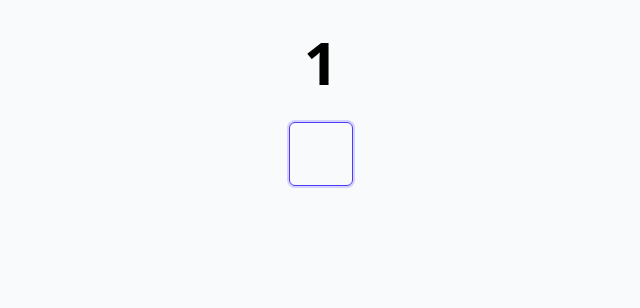
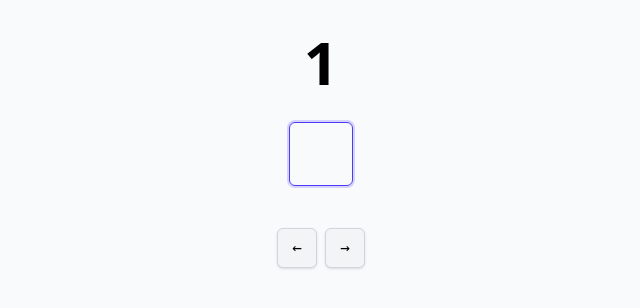
Before and after one commit to ratautas/klava2, a SvelteKit app: page /1/input in a window 1280 px wide. Shown: the top 308 px of the page, without its empty margins (319-959 px from the left). Built offline with nearby package versions, Linux system fonts and the light colour scheme.

Commit message:
Refactor word navigation and remove redundant complete page

```diff
--- a/src/routes/[word]/input/+page.svelte
+++ b/src/routes/[word]/input/+page.svelte
@@ -22,6 +22,28 @@
 		if (event.key === ' ' && isComplete) {
 			event.preventDefault();
 			goto(`/${nextWord}`);
+		} else if (event.key === 'ArrowLeft') {
+			event.preventDefault();
+			focusPreviousInput();
+		} else if (event.key === 'ArrowRight') {
+			event.preventDefault();
+			focusNextInput();
+		}
+	}
+
+	function focusNextInput() {
+		const currentFocusIndex = inputRefs.findIndex((input) => document.activeElement === input);
+		if (currentFocusIndex >= 0 && currentFocusIndex < inputRefs.length - 1) {
+			inputRefs[currentFocusIndex + 1].focus();
+			inputRefs[currentFocusIndex + 1].select();
+		}
+	}
+
+	function focusPreviousInput() {
+		const currentFocusIndex = inputRefs.findIndex((input) => document.activeElement === input);
+		if (currentFocusIndex > 0) {
+			inputRefs[currentFocusIndex - 1].focus();
+			inputRefs[currentFocusIndex - 1].select();
 		}
 	}
 
@@ -79,10 +101,21 @@
 			{/each}
 		</div>
 
-		{#if isComplete}
-			<div class="mt-2">
+		<div class="mt-2 flex items-center justify-center gap-2">
+			{#if isComplete}
 				<KeyCap key=" " size="lg" />
-			</div>
-		{/if}
+			{:else}
+				<button
+					onclick={focusPreviousInput}
+					class="focus:outline-none"
+					aria-label="Previous letter"
+				>
+					<KeyCap key="ArrowLeft" size="lg" />
+				</button>
+				<button onclick={focusNextInput} class="focus:outline-none" aria-label="Next letter">
+					<KeyCap key="ArrowRight" size="lg" />
+				</button>
+			{/if}
+		</div>
 	</div>
 </main>
```
